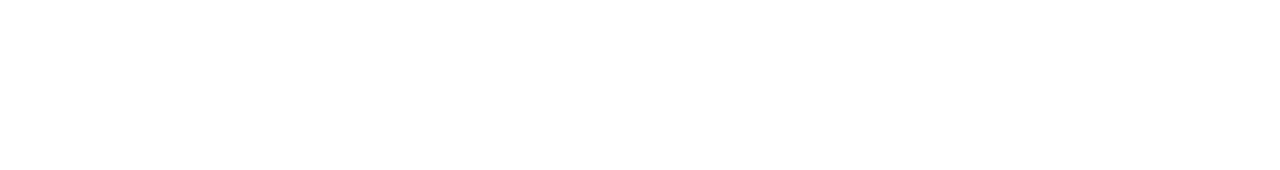
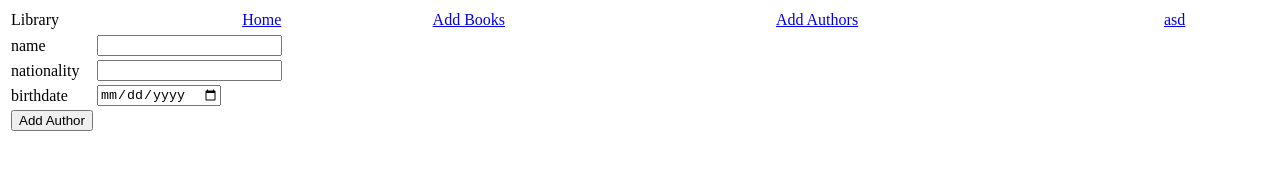
Before and after one commit to rendzso/HallgatoWebTech, a plain HTML site: page authorform.html in a window 1280 px wide. Drawn offline with Linux system fonts and the light colour scheme.

Commit message:
Authorform added. And working.

```diff
--- a/authorform.html
+++ b/authorform.html
@@ -6,5 +6,51 @@
 </head>
 <body>
 
+<body onscroll="loremScroll()">
+<div id="everything">
+    <div id="header">
+        <div id="banner">
+            <div id="menuBar">
+                <table width="100%">
+                    <tr>
+                        <td>Library</td>
+                        <td><span class="menuButton"><a href="index.html">Home</a></span></td>
+                        <td><span class="menuButton"><a href="bookform.html">Add Books</a></span></td>
+                        <td><span class="menuButton"><a href="authorform.html">Add Authors</a></span></td>
+                        <td><span class="menuButton"><a href="asd.html">asd</a></span></td>
+                    </tr>
+                </table>
+            </div>
+        </div>
+    </div>
+    <div id="content">
+        <form action="addAuthor" method="post">
+            <table>
+                <tr>
+                    <td>
+                        name
+                    </td>
+                    <td><input name="name" type="text"></td>
+                </tr>
+                <tr>
+                    <td>
+                        nationality
+                    </td>
+                    <td><input name="nationality" type="text"></td>
+                </tr>
+                <tr>
+                    <td>
+                        birthdate
+                    </td>
+                    <td><input name="birthDate" type="date"></td>
+                </tr>
+                <tr>
+                    <td><input type="submit" value="Add Author"></td>
+                </tr>
+            </table>
+        </form>
+    </div>
+</div>
+
 </body>
 </html>
```
Also changed, not shown: bookform.html (+1 -1 lines).
